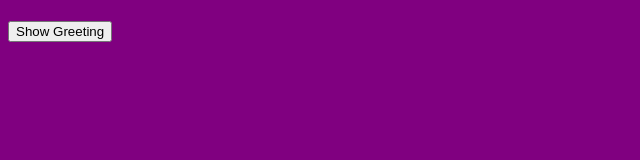
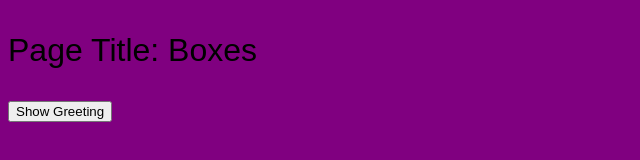
Before and after one commit to Mihir-Naik/boxes, a plain HTML site: page index.html in a window 1280 px wide. Shown: the whole page, without its empty margins (0-640 px from the left). Drawn offline with Linux system fonts and the light colour scheme.

Commit message:
added page title

```diff
--- a/css/styles.css
+++ b/css/styles.css
@@ -1,3 +1,8 @@
+
+p{
+   font-size: 32px;
+}
+
 body {
     background:purple;
     font-family: sans-serif;
--- a/index.html
+++ b/index.html
@@ -9,6 +9,7 @@
 
 </head>
 <body>
+    <p>Page Title: Boxes</p>
     <h1></h1>
     <button>Show Greeting</button>
     <script src="js/main.js"></script>
```
